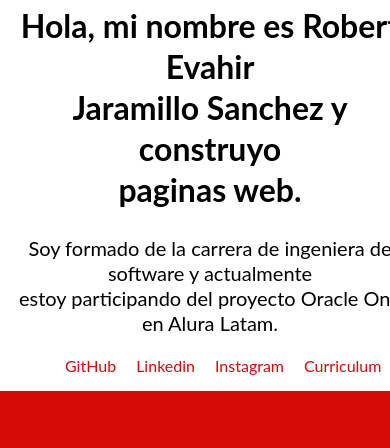
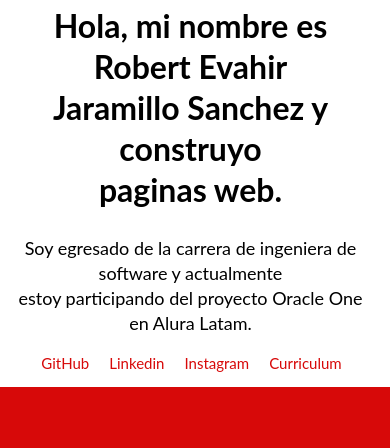
Before and after one commit to Roberttheshon/Portafolio-proceso, a plain HTML site: page index.html in a window 390 px wide. Shown: the part 591-1039 px from the top of the page. Drawn offline with Linux system fonts and the light colour scheme.

Commit message:
Correccion

```diff
--- a/estilo.css
+++ b/estilo.css
@@ -60,9 +60,6 @@ body{
 .banner .links{
     display: flex;
     list-style: none;
-
-
-
 }
 .banner li{
 
@@ -391,7 +388,7 @@ body{
     .containerD{
         display: flex;
         flex-direction: column;
-        justify-content: space-between;
+        justify-content: center;
         align-items: center;
     }
     .yo{
@@ -404,14 +401,25 @@ body{
         display: flex;
         font-size: 32px;
         font-style: normal;
-
+        width: 90%;
         line-height: 41px;
     }
     .banner .descrip{
         display: flex;
-        font-size: 20px;
+        justify-content: center;
+        align-items: center;
+        font-size: 18px;
         line-height: 25px;
+        width: 90%;
 
+    }
+    .banner .links{
+        width: 70%;
+        font-size: 15px;
+
+        justify-content: center;
+        align-items: center;
+        list-style: none;
     }
     /*----------------------Skills----------------------*/
     .tituloS{
@@ -524,7 +532,7 @@ body{
 }
 
 .tituloF{
-    display: flex;
+
     font-style: normal;
     font-weight: 700;
     font-size: 30px;
--- a/index.html
+++ b/index.html
@@ -33,7 +33,7 @@
                         Jaramillo Sanchez y construyo <br>paginas web.
                     </h2>
 
-                    <p class="descrip">Soy formado de la carrera de ingeniera de software y actualmente<br>
+                    <p class="descrip">Soy egresado de la carrera de ingeniera de software y actualmente<br>
                         estoy participando del proyecto Oracle One en Alura Latam.
                     </p>
                     <ul class="links">
```
